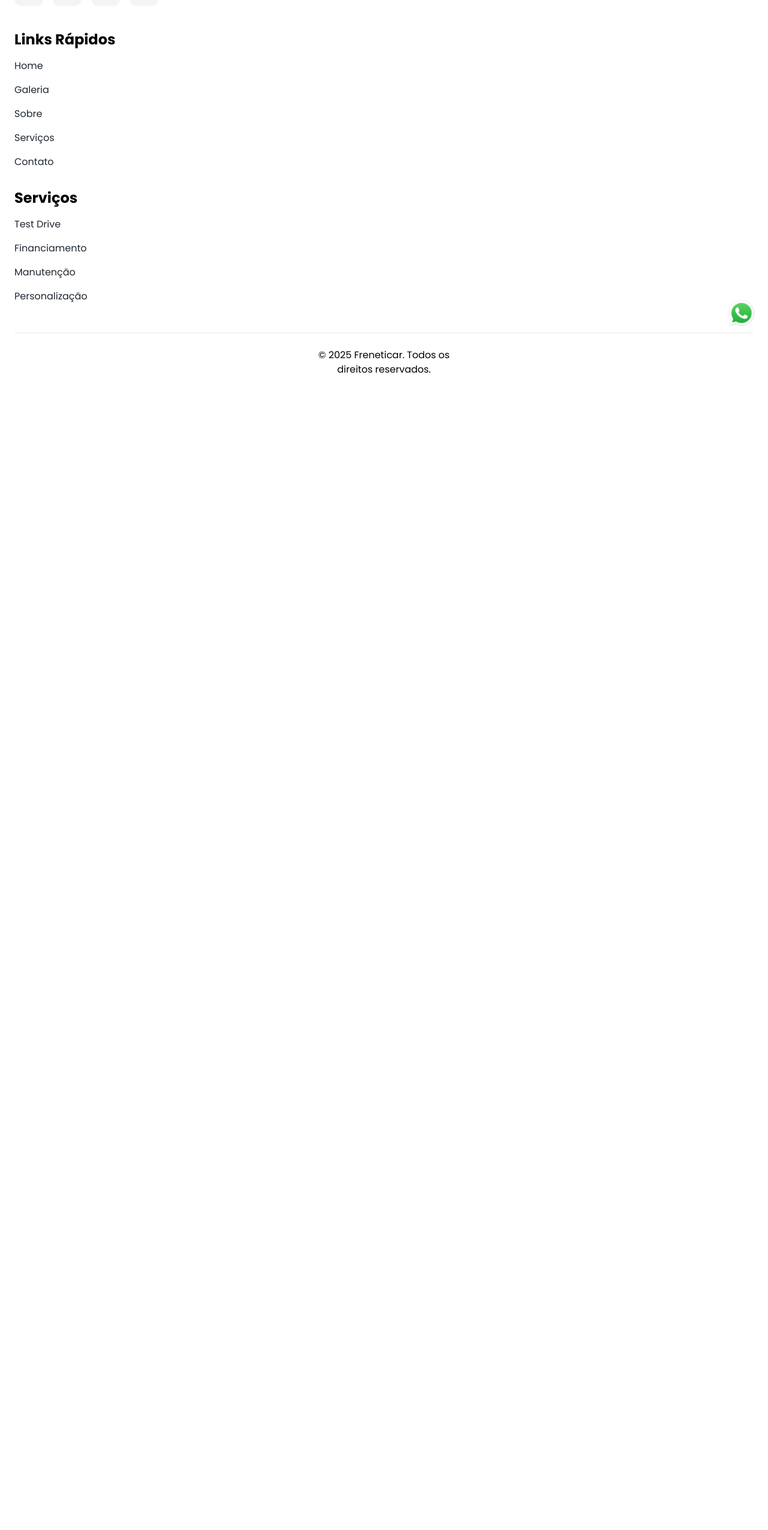
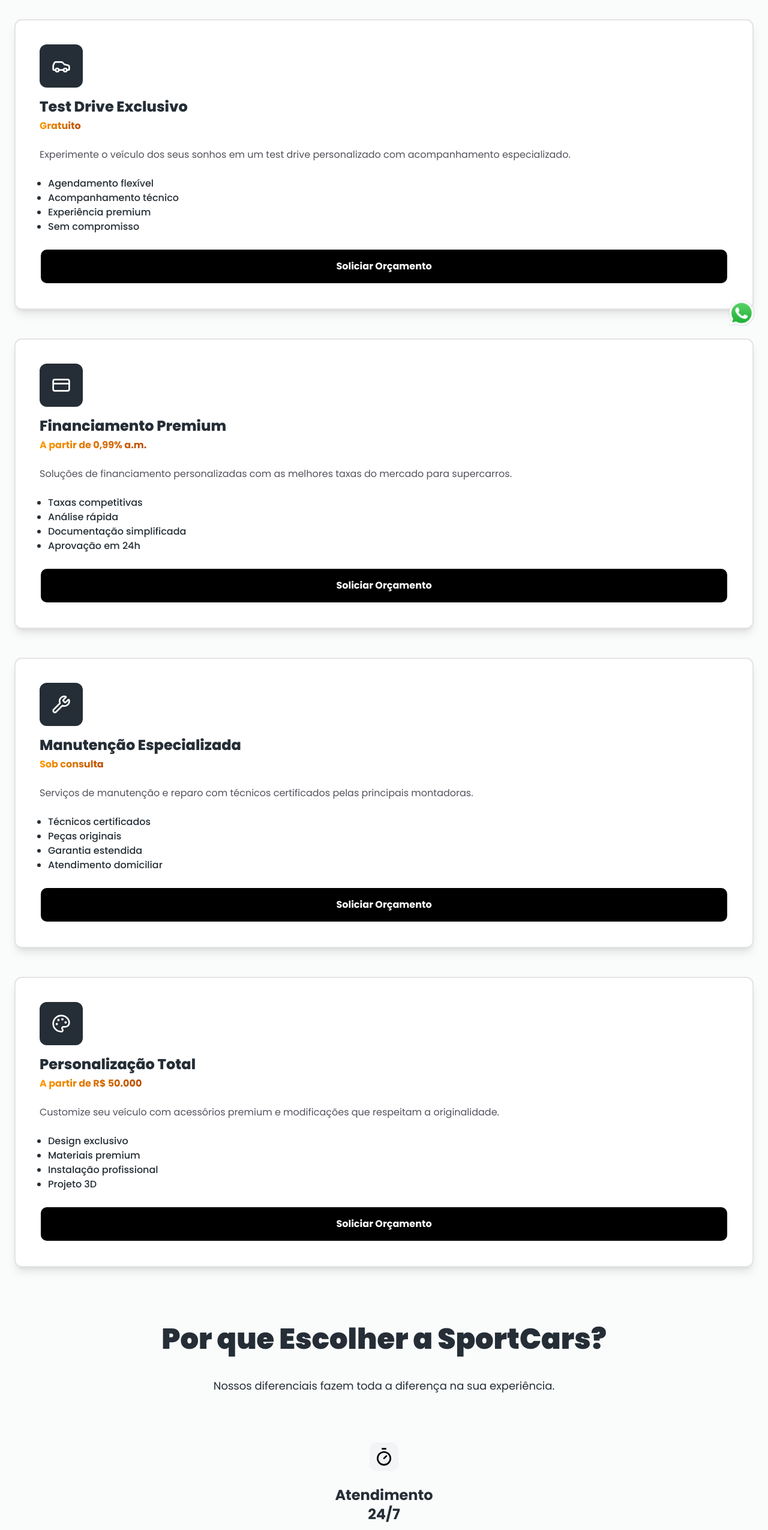
Before and after one commit to PaivaProgDev/freneticar, a React (Vite) app: page /services in a window 1280 px wide. Shown: the part 234-2784 px from the top of the page at 60% size. Before the commit the page ends 870 px from the top, so only its background shows below. Built offline with nearby package versions, Linux system fonts and the light colour scheme.

Commit message:
Página de serviços finalizada

```diff
--- a/src/App.jsx
+++ b/src/App.jsx
@@ -6,6 +6,7 @@ import Home from "./pages/home/Home";
 import Gallery from "./pages/Gallery";
 import WhatsappLogo from "./assets/images/logos/whatsapp-logo.png";
 import About from "./pages/about/About";
+import Services from "./pages/Services";
 
 function App() {
   return (
@@ -24,6 +25,7 @@ function App() {
         <Route path="/" element={<Home />} />
         <Route path="gallery" element={<Gallery />} />
         <Route path="about" element={<About />} />
+        <Route path="services" element={<Services />} />
       </Routes>
       <Footer />
     </main>
--- /dev/null
+++ b/src/components/cards/CardServices.jsx
@@ -0,0 +1,30 @@
+import Button from "../Button"
+
+const CardServices = ({ icon, title, subtitle, paragrafh, list }) => {
+    return (
+        <div className={'border-zinc-200 bg-white rounded-xl border-2 p-10 w-full flex-col shadow-lg '}>
+            <div className="flex flex-col gap-4">
+                <div className="p-5 rounded-xl duration-200 text-white bg-[var(--color-4)] h-fit w-fit">
+                    {icon}
+                </div>
+                <div className="text-start">
+                    <h3 className="text-2xl font-extrabold w-50 sm:w-full mb-1 text-[var(--color-4)]">
+                        {title}
+                    </h3>
+                    <span className="font-bold bg-gradient-to-r from-amber-500 to-amber-700 bg-clip-text text-transparent">
+                        {subtitle}
+                    </span>
+                </div>
+            </div>
+            <p className="text-start text-zinc-600 my-6">
+                {paragrafh}
+            </p>
+            <ul className="text-start text-[var(--color-4)] list-disc ml-3.5 font-medium">
+                {list}
+            </ul>
+            <Button className={'mt-6'}>Soliciar Orçamento</Button>
+        </div>
+    )
+}
+
+export default CardServices
--- a/src/index.css
+++ b/src/index.css
@@ -5,7 +5,7 @@
   --color-1: #000;
   --color-2: #fff;
   --color-3: #f3f4f6;
-  --color-4: #1f272f;
+  --color-4: #252e36;
   --color-bg: #fafbfb;
 }
 
--- a/src/pages/Services.jsx
+++ b/src/pages/Services.jsx
@@ -1,92 +1,122 @@
-import { CarIcon, CreditCardIcon, PaletteIcon, WrenchIcon } from "lucide-react"
-import Card from "../components/Cards"
+import { CarIcon, CreditCardIcon, Medal, PaletteIcon, Shield, Timer, Users, WrenchIcon } from "lucide-react"
+import CardServices from "../components/cards/CardServices"
 import Button from "../components/Button"
 
 const Services = () => {
+    const attributes = [
+        {
+            id: 1,
+            icon: <Timer className="size-8" />,
+            title: "Atendimento 24/7",
+            info: "Suporte completo sempre que precisar"
+        },
+        {
+            id: 2,
+            icon: <Shield className="size-8" />,
+            title: "Garantia Estendida",
+            info: "Proteção total para seu investimento"
+        },
+        {
+            id: 3,
+            icon: <Users className="size-8" />,
+            title: "Consultoria Especializada",
+            info: "Equipe técnica altamente qualificada"
+        },
+        {
+            id: 4,
+            icon: <Medal className="size-8" />,
+            title: "Qualidade Certificada",
+            info: "Serviços com certificação internacional"
+        },
+
+    ]
+
     return (
         <div className='px-6 pt-6 overflow-hidden text-center pb-12 bg-[var(--color-bg)]'>
             <h1 className="font-black text-[var(--color-4)] text-5xl mb-6">Nossos Serviços</h1>
             <p className='text-[var(--color-4)] text-lg'>Oferecemos uma gama completa de serviços premium para atender todas as necessidades dos entusiastas de veículos esportivos.</p>
-            <div className="flex flex-col flex-wrap gap-10 mt-20">
-                <Card className={'border-zinc-300 hover:bg-white p-8 flex-col shadow-xl group:'}>
-                    <div className="flex flex-col gap-6">
-                        <div className="p-5 rounded-xl duration-200 bg-[var(--color-4)] md:bg-zinc-200 md:group-hover:bg-[var(--color-4)] h-fit w-fit">
-                            <CarIcon className="size-8 text-white md:group-hover:text-white" />
-                        </div>
-                        <div className="text-start">
-                            <h3 className="text-2xl font-extrabold w-50 sm:w-full mb-1 text-[var(--color-4)]">Test Drive Exclusivo</h3>
-                            <span className="font-bold bg-gradient-to-r from-amber-500 to-amber-700 bg-clip-text text-transparent">Gratuito</span>
-                        </div>
-                    </div>
-                    <p className="text-start text-zinc-600">Experimente o veículo dos seus sonhos em um test drive personalizado com acompanhamento especializado.</p>
-                    <ul className="text-start list-disc ml-3.5 font-medium">
+            <div className="flex flex-col gap-12 mt-18">
+                <CardServices
+                    icon={<CarIcon className="size-8 text-white " />}
+                    title={'Test Drive Exclusivo'}
+                    subtitle={'Gratuito'}
+                    paragrafh={'Experimente o veículo dos seus sonhos em um test drive personalizado com acompanhamento especializado.'}
+                    list={
+                        <>
                             <li>Agendamento flexível</li>
                             <li>Acompanhamento técnico</li>
                             <li>Experiência premium</li>
                             <li>Sem compromisso</li>
-                    </ul>
-                    <Button className={'mt-4'}>Soliciar Orçamento</Button>
-                </Card>
-
-                <Card className={'border-zinc-300 hover:bg-white p-10 w-full flex-col shadow-xl group:'}>
-                    <div className="flex flex-wrap gap-6">
-                        <div className="p-5 rounded-xl duration-200 bg-[var(--color-4)] md:bg-zinc-200 md:group-hover:bg-[var(--color-4)] h-fit w-fit">
-                            <WrenchIcon className="size-8 text-white md:group-hover:text-white" />
-                        </div>
-                        <div className="text-start">
-                            <h3 className="text-2xl font-extrabold w-50 sm:w-full mb-1 text-[var(--color-4)]">Manutenção Especializada</h3>
-                            <span className="font-bold bg-gradient-to-r from-amber-500 to-amber-700 bg-clip-text text-transparent">Sob consulta</span>
-                        </div>
-                    </div>
-                    <p className="text-start text-zinc-600">Serviços de manutenção e reparo com técnicos certificados pelas principais montadoras.</p>
-                    <ul className="text-start text-[var(--color-4)] list-disc ml-3.5 font-medium">
+                        </>
+                    }
+                />
+                <CardServices
+                    icon={<CreditCardIcon className="size-8 text-white " />}
+                    title={'Financiamento Premium'}
+                    subtitle={'A partir de 0,99% a.m.'}
+                    paragrafh={'Soluções de financiamento personalizadas com as melhores taxas do mercado para supercarros.'}
+                    list={
+                        <>
+                            <li>Taxas competitivas</li>
+                            <li>Análise rápida</li>
+                            <li>Documentação simplificada</li>
+                            <li>Aprovação em 24h</li>
+                        </>
+                    }
+                />
+                <CardServices
+                    icon={<WrenchIcon className="size-8 text-white " />}
+                    title={'Manutenção Especializada'}
+                    subtitle={'Sob consulta'}
+                    paragrafh={'Serviços de manutenção e reparo com técnicos certificados pelas principais montadoras.'}
+                    list={
+                        <>
                             <li>Técnicos certificados</li>
                             <li>Peças originais</li>
                             <li>Garantia estendida</li>
                             <li>Atendimento domiciliar</li>
-                    </ul>
-                    <Button className={'mt-4'}>Soliciar Orçamento</Button>
-                </Card>
-
-                <Card className={'border-zinc-300 hover:bg-white  p-10 w-full flex-col shadow-xl group:'}>
-                    <div className="flex flex-wrap gap-6">
-                        <div className="p-5 rounded-xl duration-200 bg-[var(--color-4)] md:bg-zinc-200 md:group-hover:bg-[var(--color-4)] h-fit w-fit">
-                            <CreditCardIcon className="size-8 text-white md:group-hover:text-white" />
-                        </div>
-                        <div className="text-start">
-                            <h3 className="text-2xl font-extrabold w-50 sm:w-full mb-1 text-[var(--color-4)]">Financiamento Premium</h3>
-                            <span className="font-bold bg-gradient-to-r from-amber-500 to-amber-700 bg-clip-text text-transparent">A partir de 0,99% a.m.</span>
-                        </div>
-                    </div>
-                    <p className="text-start text-zinc-600">Soluções de financiamento personalizadas com as melhores taxas do mercado para supercarros.</p>
-                    <ul className="text-start text-[var(--color-4)] list-disc ml-3.5 font-medium">
-                        <li>Taxas competitivas</li>
-                        <li>Análise rápida</li>
-                        <li>Documentação simplificada</li>
-                        <li>Aprovação em 24h</li>
-                    </ul>
-                    <Button className={'mt-4'}>Soliciar Orçamento</Button>
-                </Card>
-
-                <Card className={'border-zinc-300 hover:bg-white  p-10 w-full flex-col shadow-xl group:'}>
-                    <div className="flex flex-wrap gap-6">
-                        <div className="p-5 rounded-xl duration-200 bg-[var(--color-4)] md:bg-zinc-200 md:group-hover:bg-[var(--color-4)] h-fit w-fit">
-                            <PaletteIcon className="size-8 text-white md:group-hover:text-white" />
-                        </div>
-                        <div className="text-start">
-                            <h3 className="text-2xl font-extrabold w-50 sm:w-full mb-1 text-[var(--color-4)]">Personalização Total</h3>
-                            <span className="font-bold bg-gradient-to-r from-amber-500 to-amber-700 bg-clip-text text-transparent">A partir de R$ 50.000</span>
-                        </div>
-                    </div>
-                    <p className="text-start text-zinc-600">Customize seu veículo com acessórios premium e modificações que respeitam a originalidade.</p>
-                    <ul className="text-start text-[var(--color-4)] list-disc ml-3.5 font-medium">
+                        </>
+                    }
+                />
+                <CardServices
+                    icon={<PaletteIcon className="size-8 text-white " />}
+                    title={'Personalização Total'}
+                    subtitle={'A partir de R$ 50.000'}
+                    paragrafh={'Customize seu veículo com acessórios premium e modificações que respeitam a originalidade.'}
+                    list={
+                        <>
                             <li>Design exclusivo</li>
                             <li>Materiais premium</li>
                             <li>Instalação profissional</li>
                             <li>Projeto 3D</li>
-                    </ul>
-                    <Button className={'mt-4'}>Soliciar Orçamento</Button>
-                </Card>
+                        </>
+                    }
+                />
+            </div>
+            <h1 className="font-black text-[var(--color-4)] text-5xl mt-24 mb-6">Por que Escolher a SportCars?</h1>
+            <p className='text-[var(--color-4)] mt-10 mb-20 text-lg'>Nossos diferenciais fazem toda a diferença na sua experiência.</p>
+            <div className="flex items-center flex-col gap-12">
+                {
+                    attributes.map((attr) => (
+                        <div className='flex flex-col items-center  gap-6 group' key={attr.id}>
+                            <span className='bg-[var(--color-3)] duration-300 group-hover:bg-[var(--color-4)] group-hover:text-[var(--color-2)] w-fit  h-fit p-2 rounded-xl'>
+                                {attr.icon}
+                            </span>
+                            <div className='flex flex-col items-center gap-2'>
+                                <h4 className='text-2xl w-50 font-bold text-[var(--color-4)]'>{attr.title}</h4>
+                                <p className=' text-[var(--color-4)]'>{attr.info}</p>
+                            </div>
+                        </div>
+                    ))
+                }
+            </div>
+            <div className="bg-linear-to-tl mt-22 rounded-xl flex text-white flex-col items-center text-center px-8 py-16 from-black to-slate-800">
+                <h3 className="text-4xl font-black">Pronto para Começar?</h3>
+                <p className="my-6">Entre em contato conosco e descubra como podemos tornar sua experiência automotiva única.</p>
+                <div className="flex flex-col w-full gap-4 mt-6">
+                    <Button className={'bg-white hover:-translate-y-1 !border-0 !text-[var(--color-4)]'}>Falar com Especialista</Button>
+                    <Button>Agendar o Test Drive</Button>
+                </div>
             </div>
         </div>
     )
--- a/src/pages/home/Collections.jsx
+++ b/src/pages/home/Collections.jsx
@@ -144,17 +144,17 @@ const Collections = ({
       <div className="flex flex-col gap-8 mt-12">
         {activatedCardList.length !== 0 ? (
           activatedCardList.map((car) => (
-            <Card key={car.id} carBrand={car.brand} carHp={car.hp} carImage={car.image} carName={car.name} carPrice={car.price} cardCars detailBtn />
+            <Card key={car.id} carBrand={car.brand} carHp={car.hp} carImage={car.image} carName={car.name} carPrice={car.price} detailBtn />
           ))
         ) : (
           <>
             {previewHome &&
               preview.map((car) => (
-                <Card key={car.id} carBrand={car.brand} carHp={car.hp} carImage={car.image} carName={car.name} cardCars carPrice={car.price} />
+                <Card key={car.id} carBrand={car.brand} carHp={car.hp} carImage={car.image} carName={car.name} carPrice={car.price} />
               ))}
             {previewGallery &&
               allCars.map((car) => (
-                <Card key={car.id} carBrand={car.brand} carHp={car.hp} carImage={car.image} carName={car.name} cardCars carPrice={car.price} detailBtn />
+                <Card key={car.id} carBrand={car.brand} carHp={car.hp} carImage={car.image} carName={car.name} carPrice={car.price} detailBtn />
               ))}
           </>
         )}
```
Also changed, not shown: src/components/Cards.jsx (+1 -7 lines), src/pages/home/Engineering.jsx (+8 -8 lines). Lines whose indentation alone changed are shown as unchanged.
